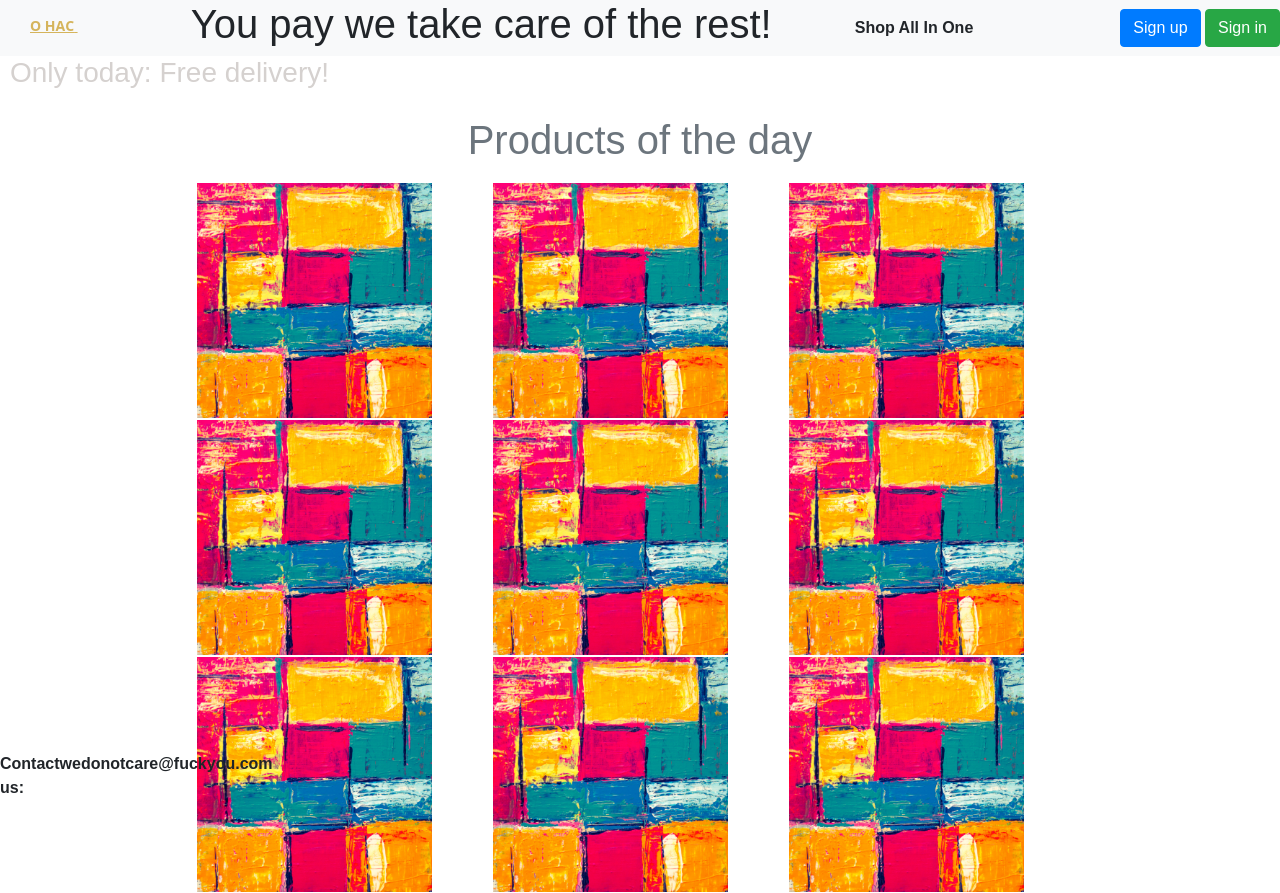
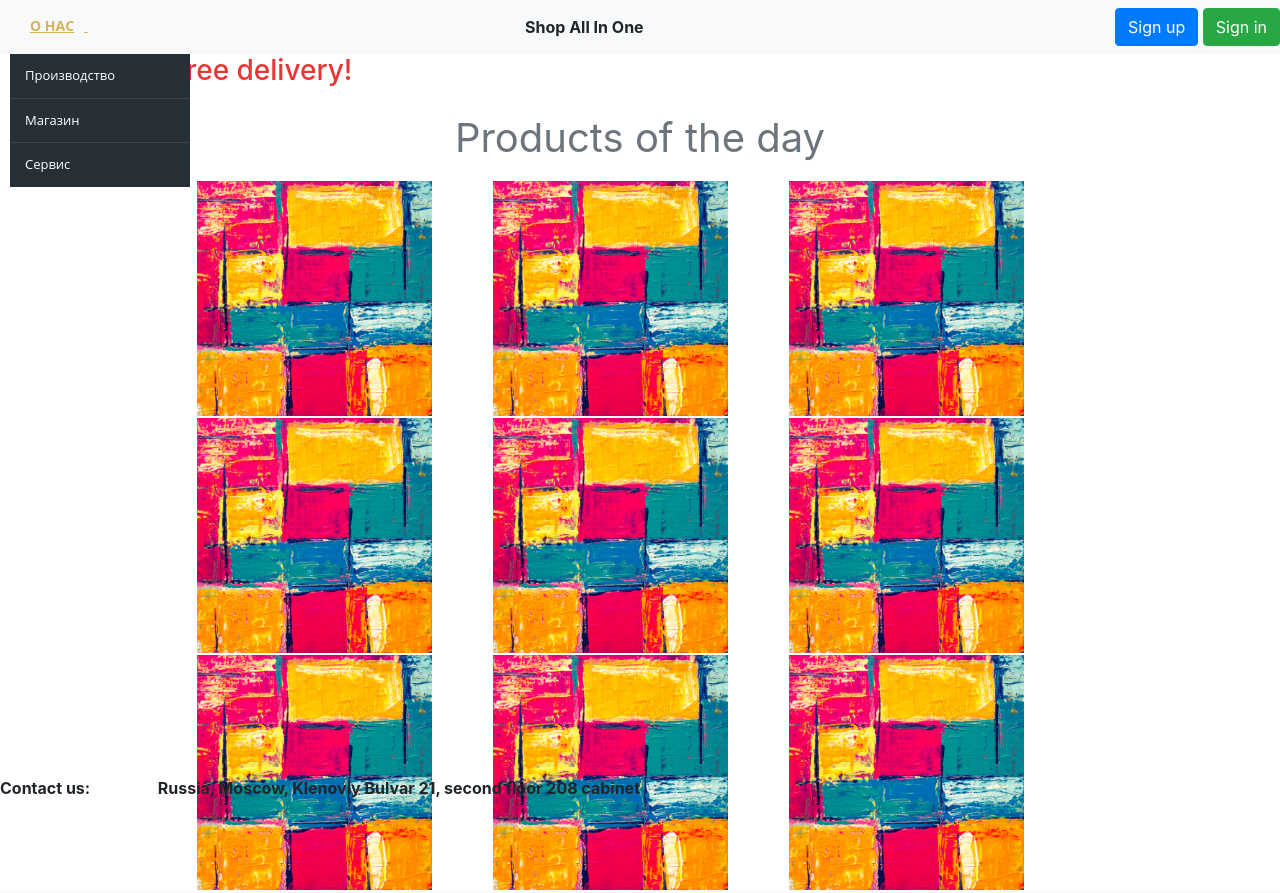
Before and after one commit to Xanops/shop, a Flask app: page / in a window 1280 px wide. Run offline with Flask 2, Linux system fonts and the light colour scheme; some libraries are stand-ins or nearby versions.

Commit message:
moving down catalog made

```diff
--- a/main.py
+++ b/main.py
@@ -53,5 +53,10 @@ def register_admin():
     return render_template('register_admin.html', title='Registration')
 
 
+@app.route('/catalog')
+def catalog():
+    return render_template('catalog.html', title='Catalog')
+
+
 if __name__ == '__main__':
     app.run(port=8080, host='127.0.0.1')
--- a/static/css/catalog_style.css
+++ b/static/css/catalog_style.css
@@ -1,8 +1,38 @@
-.submenu-link {
-  transition: ease-in-out .3s;
+* {
+    box-sizing: border-box;
+}
+
+.topmenu a {
+  display: block;
+  text-decoration: none;
+  outline: none;
+  transition: .3s ease-in-out;
+}
+
+#catalog-nav {
+  display: table;
+  margin: 0;
+}
+
+#catalog-nav ul {
+  list-style: none;
+  margin: 0;
+  padding: 0;
+}
+
+.topmenu:after {
+  content: "";
+  display: table;
+  clear: both;
+}
+
+.topmenu > li {
   float: left;
   position: relative;
   font-family: 'Open Sans', sans-serif;
+}
+
+.topmenu > li > a {
   text-transform: uppercase;
   font-size: 14px;
   font-weight: bold;
@@ -10,24 +40,27 @@
   padding: 15px 30px;
 }
 
-.submenu-link:hover {
+.topmenu li a:hover {
     color: #D5B45B;
 }
 
-.submenu-link::after {
+#submenu-link:after {
   content: "\f107";
   font-family: "Palatino Linotype";
   color: inherit;
+  margin-left: 10px;
 }
 
 .submenu {
   background: #273037;
   position: absolute;
-  left: 0;
-  top: 4%;
+  left: 10px;
+  top: 100%;
   z-index: 5;
   width: 180px;
   opacity: 0;
+  transform: scaleY(0);
+  transform-origin :0 0;
   transition: .5s ease-in-out;
 }
 
@@ -39,6 +72,11 @@
   border-bottom: 1px solid rgba(255,255,255,.1);
 }
 
-.submenu-link:hover .submenu {
+.submenu li:last-child a {
+    border-bottom: none;
+}
+
+.topmenu > li:hover .submenu {
   opacity: 1;
+  transform: scaleY(1);
 }
--- a/static/css/style.css
+++ b/static/css/style.css
@@ -26,7 +26,7 @@ height: 100%
 
 #promo{
 	font-weight: bold;
-	color: #d5d1cf;
+	color: #e83535;
 	margin-left: 10px;
 }
 
@@ -45,10 +45,6 @@ height: 100%
     font-weight: bold;
 }
 
-*{
-	font-family: Arial;
-}
-
 footer {
     position: fixed;
     bottom: 0;
@@ -56,7 +52,7 @@ footer {
 }
 
 #contact_us{
-	width: 20%;
+	width: 50%;
 	font-weight: bold;
 	justify-content: space-between;
 }
--- a/templates/index.html
+++ b/templates/index.html
@@ -13,19 +13,21 @@
 	{% block css_link %}{% endblock %}
 </head>
 <body>
-
 	<header class="top_header">
 		<div class='flexbox' id='top'>
-		<nav class="top_menu">
-			<a href="" class="submenu-link">О нас</a>
+			<nav id="catalog-nav">
+				<ul class="topmenu">
+					<li><a href="" id="submenu-link">О нас</a>
 						<ul class="submenu">
 							<li><a href="">Производство</a></li>
 							<li><a href="">Магазин</a></li>
 							<li><a href="">Сервис</a></li>
 						</ul>
+					</li>
+				</ul>
 			</nav>
-		<div><h1>You pay we take care of the rest!</h1></div>
-		<div class='center_text' id='mission_logo'><span>Shop All In One</span></div>
+	<!--			<div><h1>You pay we take care of the rest!</h1></div>-->
+			<div class='center_text' id='mission_logo'>Shop All In One</div>
 			<div class="center_text">
 				<div>
 					<a class="btn btn-primary " href="/register">Sign up</a>
@@ -33,21 +35,20 @@
 				</div>
 			</div>
 		</div>
+
 	</header>
 
-<header>
 	<div id='promo'>
 		<h3>Only today: Free delivery!</h3>
 	</div>
-</header>
+
 
 	<main role="main" class="container">
 		{% block content %}{% endblock %}
 	</main>
 
 	<footer>
-	<div id='contact_us' class='flexbox'><span>Contact us:</span> <span>wedonotcare@fuckyou.com</span></div>
+		<div id='contact_us' class="flexbox"><span>Contact us:</span><span id="contact_us_address">Russia, Moscow, Klenoviy Bulvar 21, second floor 208 cabinet</span></div>
 	</footer>
-
 </body>
 </html>
```
Lines whose indentation alone changed are shown as unchanged.
